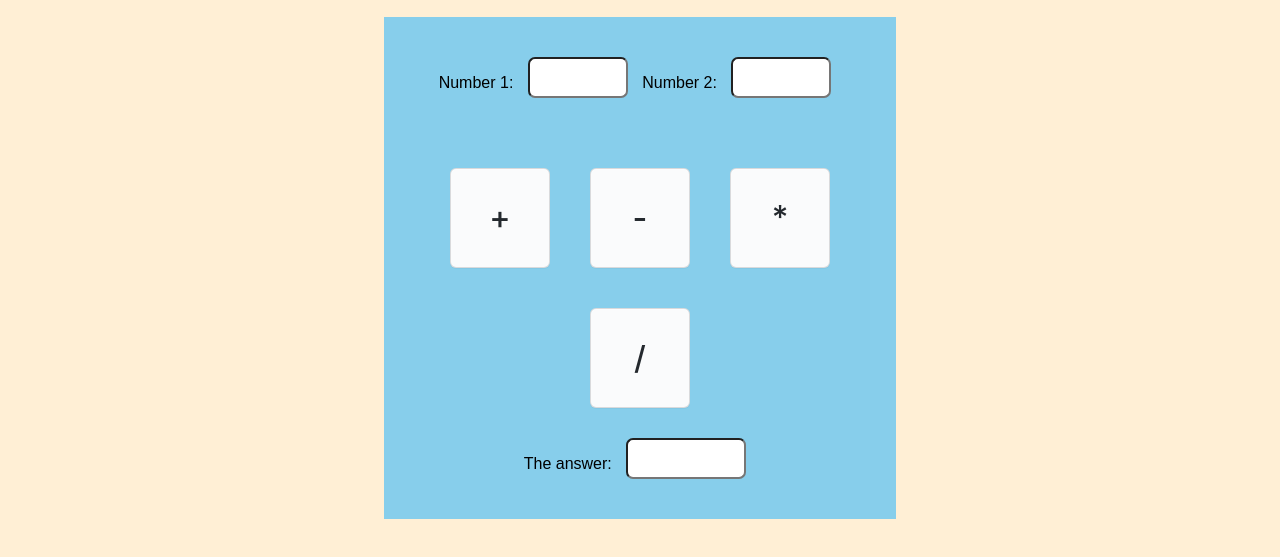
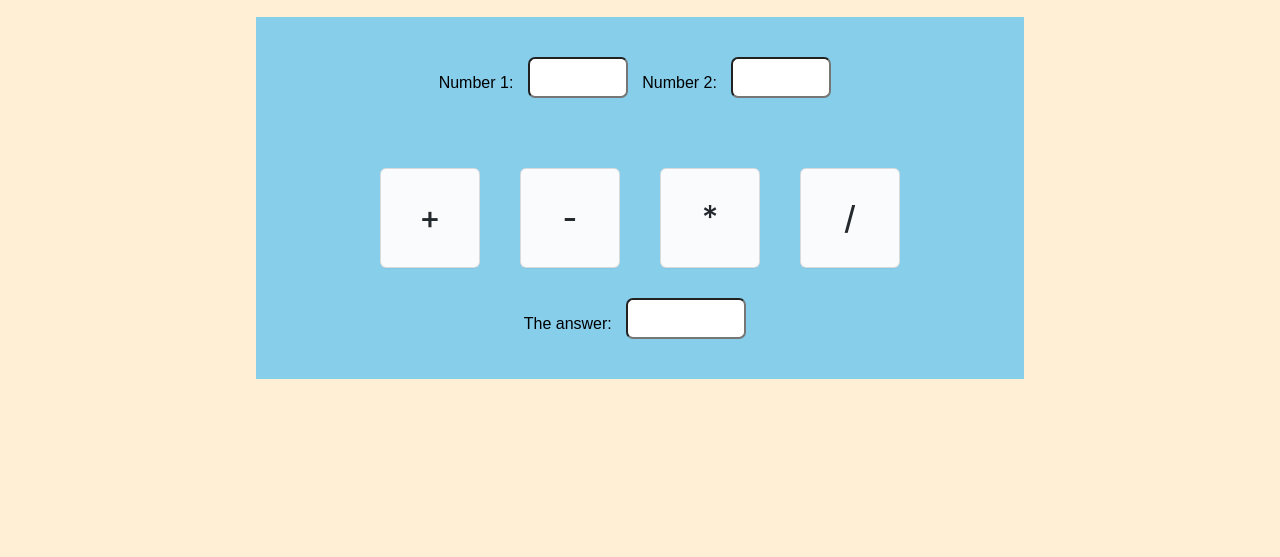
Before and after one commit to woestyn101/js_calculator, a plain HTML site: page index.html in a window 1280 px wide. Shown: the part 67-624 px from the top of the page. Drawn offline with Linux system fonts and the light colour scheme.

Commit message:
style changes made

```diff
--- a/assets/style.css
+++ b/assets/style.css
@@ -23,7 +23,7 @@ main {
         display: flex;
         flex-wrap: wrap;
         background-color: #87ceeb ;
-        width:40%;
+        width:60%;
        justify-content: center;
        padding: 30px;
 
@@ -113,6 +113,3 @@ main {
     .section {
         flex-direction: column;
     } */
-
-
-    }
--- a/index.html
+++ b/index.html
@@ -10,36 +10,7 @@
     <link rel="stylesheet" href="assets/reset.css" />
     <link rel="stylesheet" href="assets/style.css" />
     <link rel="stylesheet" href="" />
-    <style type="text/css">
-      /* .operation {
-        width: 100px;
-        height: 100px;
-        font-size: 40px;
-        margin-right: 10px;
-        margin-left: 15px;
-        border-radius: 10%;
-      }
-
-      #add {
-        background-color: lightblue;
-      }
-      #subtract {
-        background-color: red;
-      }
-
-      #multiply {
-        background-color: green;
-      }
-
-      #divide {
-        background-color: yellow;
-      }
-
-      .inputUser {
-        font-size: 40px;
-        width: 100px;
-      } */
-    </style>
+    <style type="text/css"></style>
   </head>
   <body>
     <header>
```
